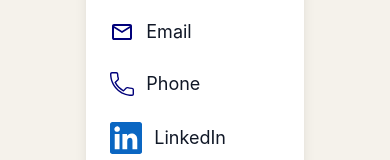
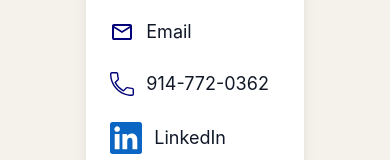
Before and after one commit to jack-aviles/website, a Next.js app: page /contact in a window 390 px wide. Shown: the part 148-308 px from the top of the page. Built offline with nearby package versions, Linux system fonts and the light colour scheme.

Commit message:
phone change

```diff
--- a/src/app/contact/page.tsx
+++ b/src/app/contact/page.tsx
@@ -21,7 +21,7 @@ export default function ContactPage() {
               </div>
               <div className="flex items-center space-x-3">
                 <Phone />
-                <span className="text-lg text-gray-900">Phone</span>
+                <span className="text-lg text-gray-900">914-772-0362</span>
               </div>
               <div className="flex items-center space-x-3">
                 <Social />
```
